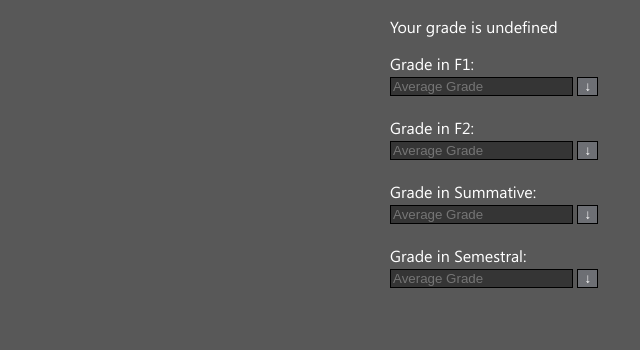
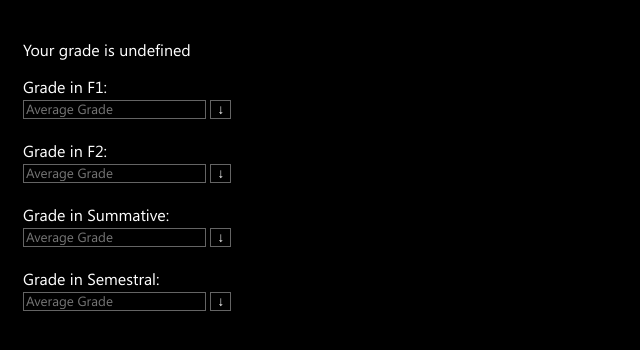
Before and after one commit to YoelC/grade-calculator-js, a plain HTML site: page index.html in a window 1280 px wide. Shown: the whole page, without its empty margins (0-640 px from the left). Drawn offline with Linux system fonts and the light colour scheme.

Commit message:
Update CSS Stylesheet

```diff
--- a/styles.css
+++ b/styles.css
@@ -32,23 +32,26 @@
     }
 
 body {
-    background-color: rgb(88, 88, 88);
+    background-color: rgb(0, 0, 0);
     color: white;
     font-family: "Segoe UI Regular";
-    max-width: 500px;
-    margin: auto;
+    padding: 15px;
   }
 
 input[type="number"] {
     color: white;
-    border: 1px solid black;
-    background-color: rgb(53, 53, 53);
+    border: 1px solid rgb(100, 100, 100);
+    background-color: rgb(0, 0, 0);
+}
+
+input[type="number"]::placeholder {
+    font-family: "Segoe UI Regular";
 }
 
 input[type="button"] {
     color: white;
-    border: 1px solid black;
-    background-color: #6d6f74;
+    border: 1px solid rgb(100, 100, 100);
+    background-color: rgb(0, 0, 0);
 }
 
 input[type="button"]:hover {
```
